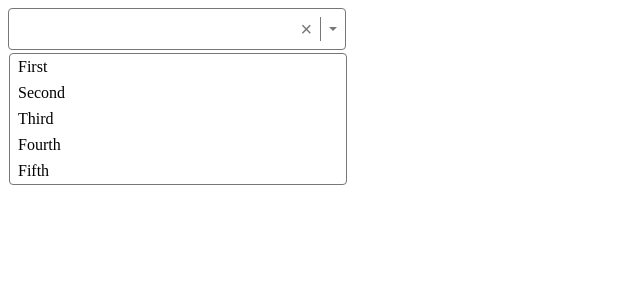
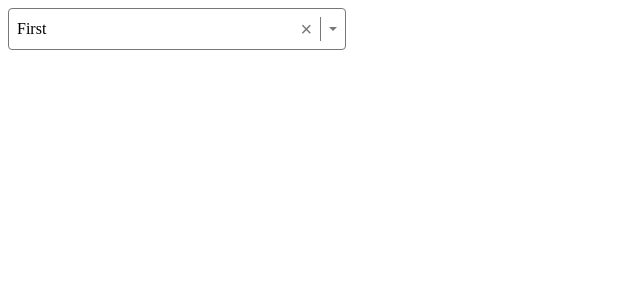
Before and after one commit to Lelabeshidze/select-component-typescript, a React (Create React App) app: page / in a window 1280 px wide. Shown: the top 300 px of the page, without its empty margins (0-640 px from the left). Built offline with nearby package versions, Linux system fonts and the light colour scheme.

Commit message:
set options

```diff
--- a/src/App.tsx
+++ b/src/App.tsx
@@ -1,3 +1,4 @@
+import { useState } from "react";
 import { Select } from "./Select";
 
 const options = [
@@ -8,9 +9,10 @@ const options = [
   { label: "Fifth", value: 5 },
 ];
 function App() {
+  const [value, setValue] = useState<typeof options[0] | undefined>(options[0]);
   return (
     <>
-      <Select options={options} />
+      <Select options={options} value={value} onChange={(o) => setValue(o)} />
     </>
   );
 }
--- a/src/Select.tsx
+++ b/src/Select.tsx
@@ -1,23 +1,61 @@
+import { useState } from "react";
 import styles from "./select.module.css";
 type SelectOption = {
   label: string;
   value: any;
 };
 type SelectProps = {
-  options: SelectOption;
-  onChange(value: SelectOption | undefined): void;
+  options: SelectOption[];
+  onChange: (value: SelectOption | undefined) => void;
   value?: SelectOption;
 };
 export function Select({ value, onChange, options }: SelectProps) {
+  const [isOpen, setOpen] = useState(false);
+  const [highlightedIndex, setHighlightedIndex] = useState(0);
+  function clearOptions() {
+    onChange(undefined);
+  }
+  function selectOption(option: SelectOption) {
+    onChange(option);
+  }
+  function isOptenSelected(option: SelectOption) {
+    return option === value;
+  }
+
   return (
-    <div tabIndex={0} className={styles.container}>
-      <span className={styles.value}></span>
-      <button className={styles["clear-btn"]}> &times;</button>
+    <div
+      onBlur={() => setOpen(false)}
+      onClick={() => setOpen((prev) => !prev)}
+      tabIndex={0}
+      className={styles.container}
+    >
+      <span className={styles.value}>{value?.label}</span>
+      <button
+        onClick={(e) => {
+          e.stopPropagation();
+          clearOptions();
+        }}
+        className={styles["clear-btn"]}
+      >
+        {" "}
+        &times;
+      </button>
       <div className={styles.divider}></div>
       <div className={styles.caret}></div>
-      <ul className={`${styles.options} ${styles.show}`}>
-        {options.map((option) => (
-          <li key={option.label} className={styles.option}>
+      <ul className={`${styles.options} ${isOpen ? styles.show : ""}`}>
+        {options.map((option, index) => (
+          <li
+            onClick={(e) => {
+              e.stopPropagation();
+              selectOption(option);
+              setOpen(false);
+            }}
+            onMouseEnter={() => setHighlightedIndex(index)}
+            key={option.label}
+            className={`${styles.option} ${
+              isOptenSelected(option) ? styles.selected : ""
+            }  ${index === highlightedIndex ? styles.highlighted : ""}`}
+          >
             {option.label}
           </li>
         ))}
--- a/src/select.module.css
+++ b/src/select.module.css
@@ -67,5 +67,5 @@
   color: white;
 }
 .option.selected {
-  background-color: hsl(200, 100%, 70%);
+  background-color: hsl(200, 100%, 60%);
 }
```
